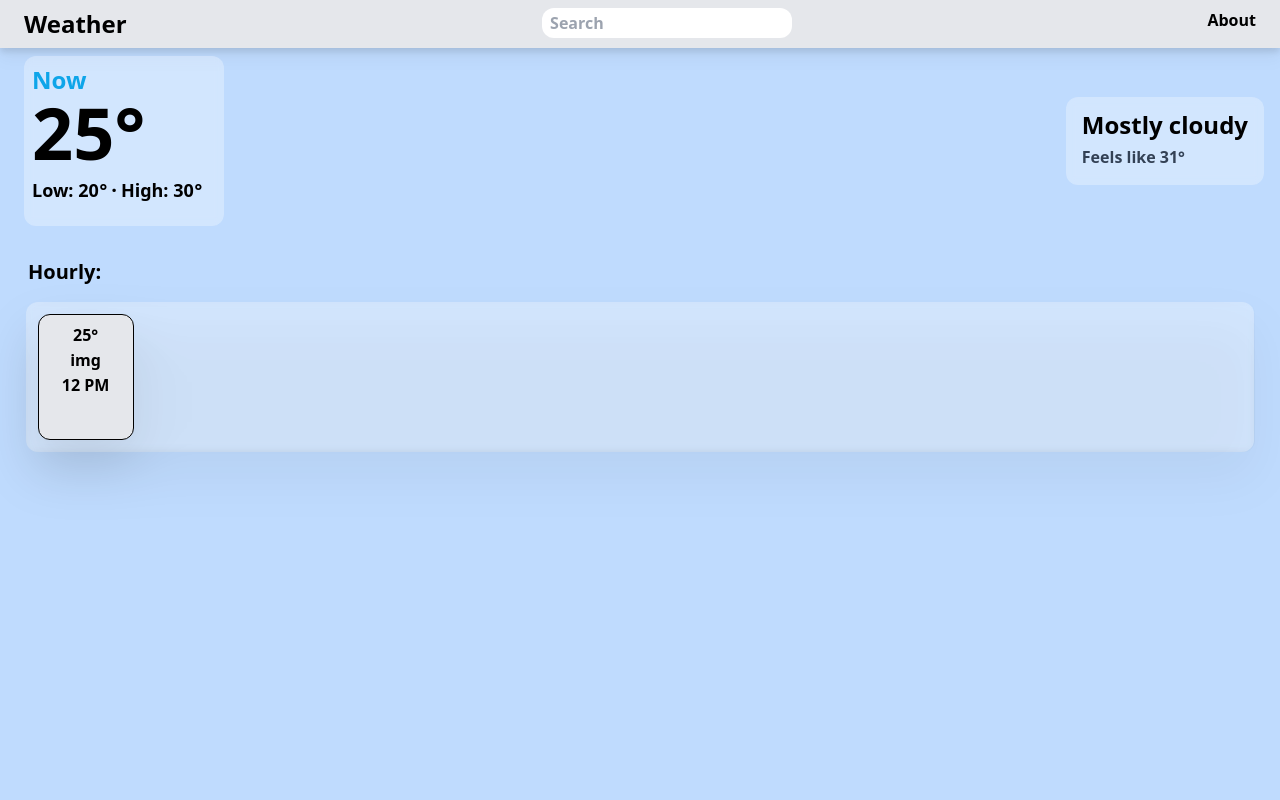
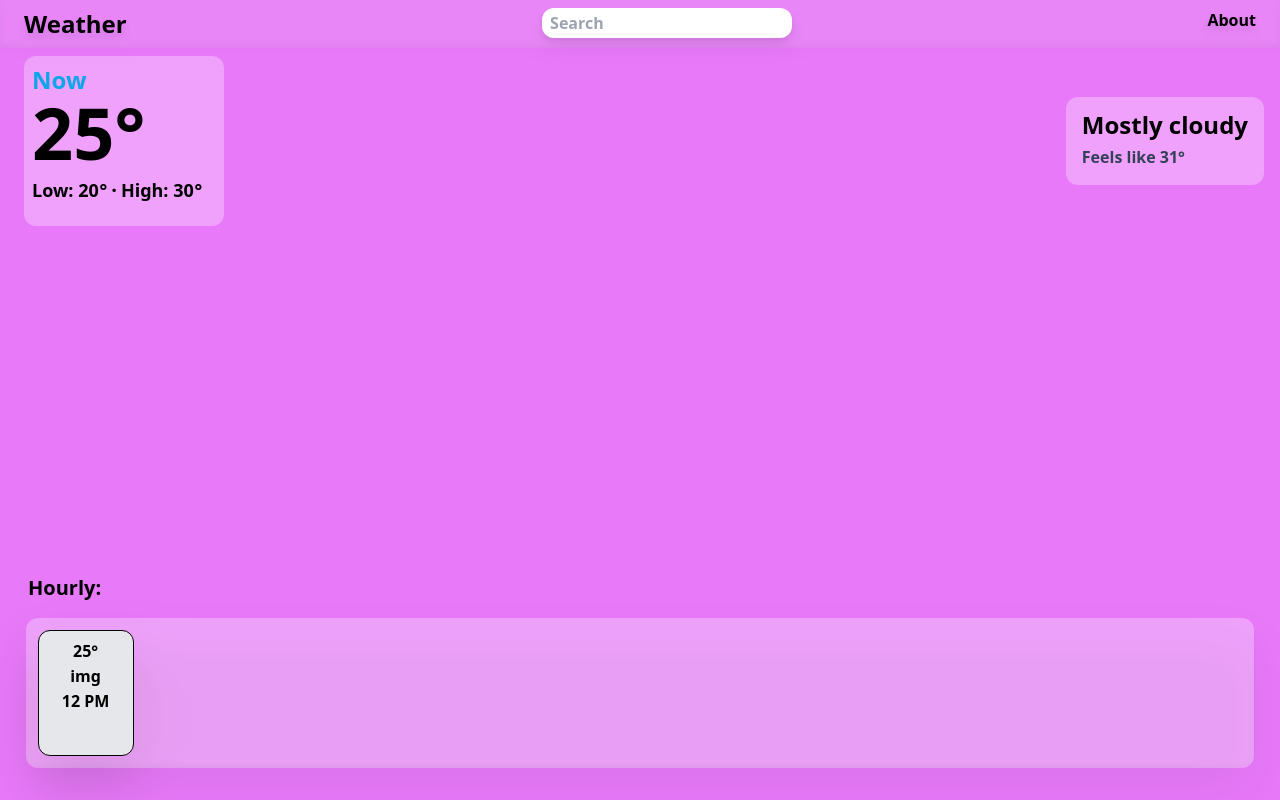
Before and after one commit to prathameshkhade/weather, a React (Create React App) app in the folder weather/: page / in a window 1280 px wide. Built offline with nearby package versions, Linux system fonts and the light colour scheme.

Commit message:
Improved disign a little bit

```diff
--- a/weather/src/App.css
+++ b/weather/src/App.css
@@ -36,3 +36,8 @@
     transform: rotate(360deg);
   }
 }
+
+.bg-video {
+  background-image: url('https://www.google.com/url?sa=i&url=https%3A%2F%2Fflyngdream.tumblr.com%2Fpost%2F139023998497%2Fmichael-shainblum-our-world-is-a-beautiful-place&psig=AOvVaw2kJOx5RuavLVhPCkyj0r0w&ust=1719139071374000&source=images&cd=vfe&opi=89978449&ved=0CBAQjRxqFwoTCPilvqGC74YDFQAAAAAdAAAAABAk')
+  /* background-image: url('https://cdn.pixabay.com/video/2019/11/21/29314-374760999_large.mp4')☻ */
+}
--- a/weather/src/App.js
+++ b/weather/src/App.js
@@ -6,10 +6,9 @@ import Navbar from './pages/Navbar'
 function App() {
   return (
     <div>
-      <section className="bg-blue-200 w-[100vw] h-[100vh]">
+      <section className="bg-fuchsia-400 w-[100vw] h-[100vh]">
         <Navbar />
         <Current />
-        <h1 className='text-xl font-bold px-7 mt-6 bottom-6'>Hourly:</h1>
         <Hour />
       </section>
     </div>
--- a/weather/src/pages/Hour.jsx
+++ b/weather/src/pages/Hour.jsx
@@ -2,6 +2,9 @@ import React from 'react'
 
 export default function Hour() {
   return (
+    <div className='absolute bottom-4 w-full'>
+      <h1 className='text-xl font-bold px-7 mt-6 bottom-6'>Hourly:</h1>
+
       <div className='w-[96vw] h-[150px] max-h-[170px] rounded-xl bg-gray-200 flex gap-3 mx-auto m-4 p-3 font-semibold text-md overflow-x-auto snap-x backdrop-blur-sm bg-white/30 drop-shadow-2xl'>
           <div className="border border-black border-1 rounded-xl bg-gray-200 min-w-24 max-w-28 text-center p-2 snap-center hover:scale-105 hover:drop-shadow-2xl duration-500">
             <p>25&deg;</p>
@@ -9,5 +12,6 @@ export default function Hour() {
             <p className="uppercase">12 pm</p>
           </div>
       </div>
+    </div>
   )
 }
--- a/weather/src/pages/Navbar.jsx
+++ b/weather/src/pages/Navbar.jsx
@@ -2,7 +2,7 @@ import React, { useEffect, useState } from "react";
 
 export default function Navbar() {
   return (
-    <div className="flex align-items-center py-2 justify-between px-6 bg-gray-200 font-semibold drop-shadow-lg">
+    <div className="flex align-items-center py-2 justify-between px-6 bg-gray-200 font-semibold drop-shadow-lg backdrop-blur-sm bg-white/10">
       <div className="text-2xl">Weather</div>
       <div className="">
         <Search />
```
Lines whose indentation alone changed are shown as unchanged.
